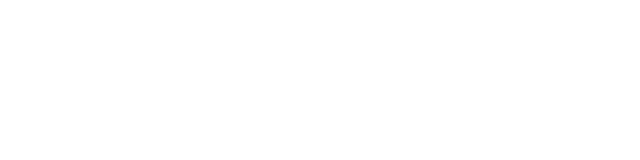
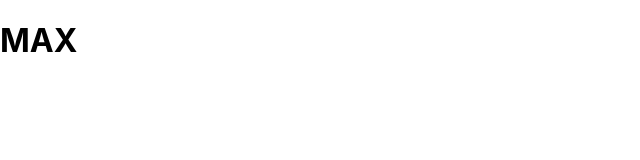
Before and after one commit to bulbul-rasel/Practice-for-nextJs, a Next.js app in the folder next-prerendaring-datafatching/: page /user-profile in a window 1280 px wide. Before the commit this address had no page. Shown: the top 160 px of the page, without its empty margins (0-640 px from the left). Built offline with nearby package versions, Linux system fonts and the light colour scheme.

Commit message:
get serversideprops

```diff
--- /dev/null
+++ b/next-prerendaring-datafatching/pages/user-profile.js
@@ -0,0 +1,19 @@
+import React from "react";
+
+const UserProfilePage = (props) => {
+  return (
+    <div>
+      <h1>{props.username}</h1>
+    </div>
+  );
+};
+
+export default UserProfilePage;
+
+export async function getServerSideProps(context) {
+  return {
+    props: {
+      username: "MAX",
+    },
+  };
+}
```
